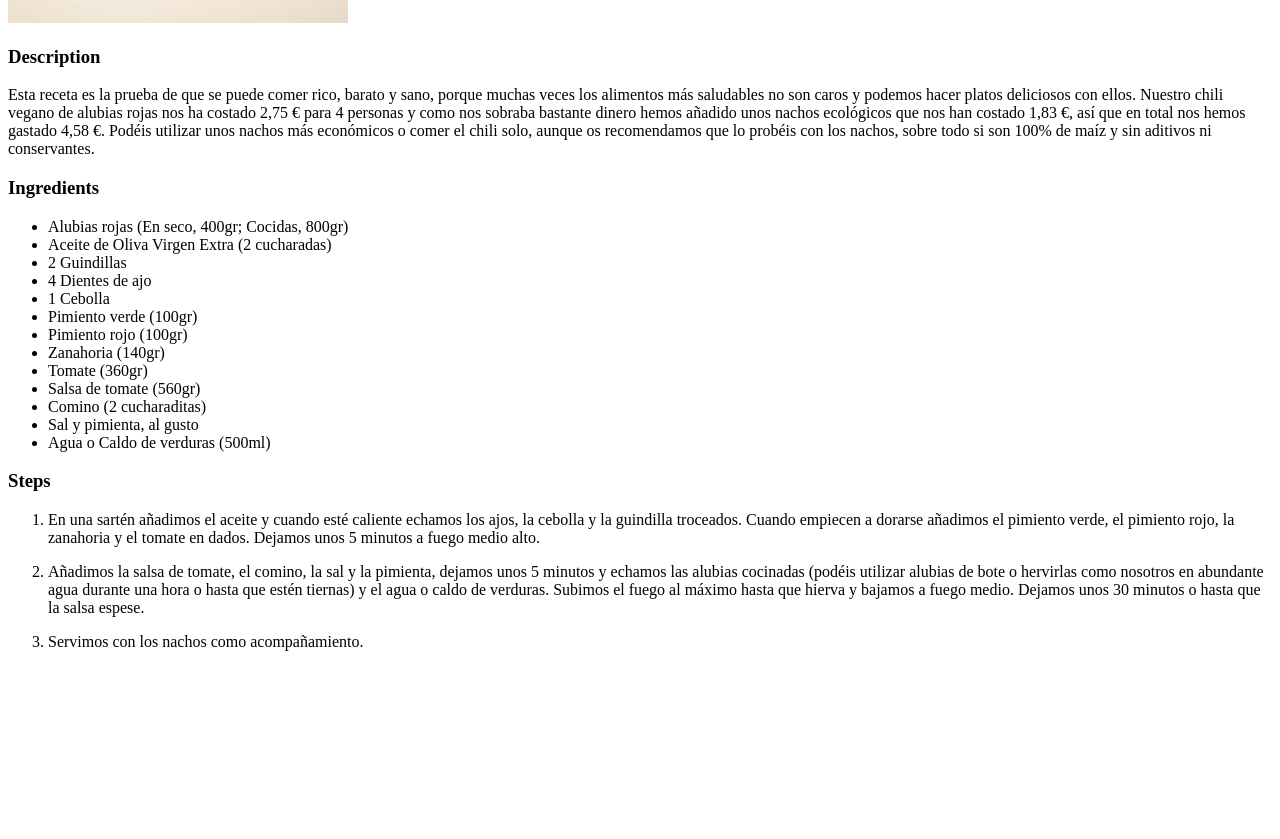
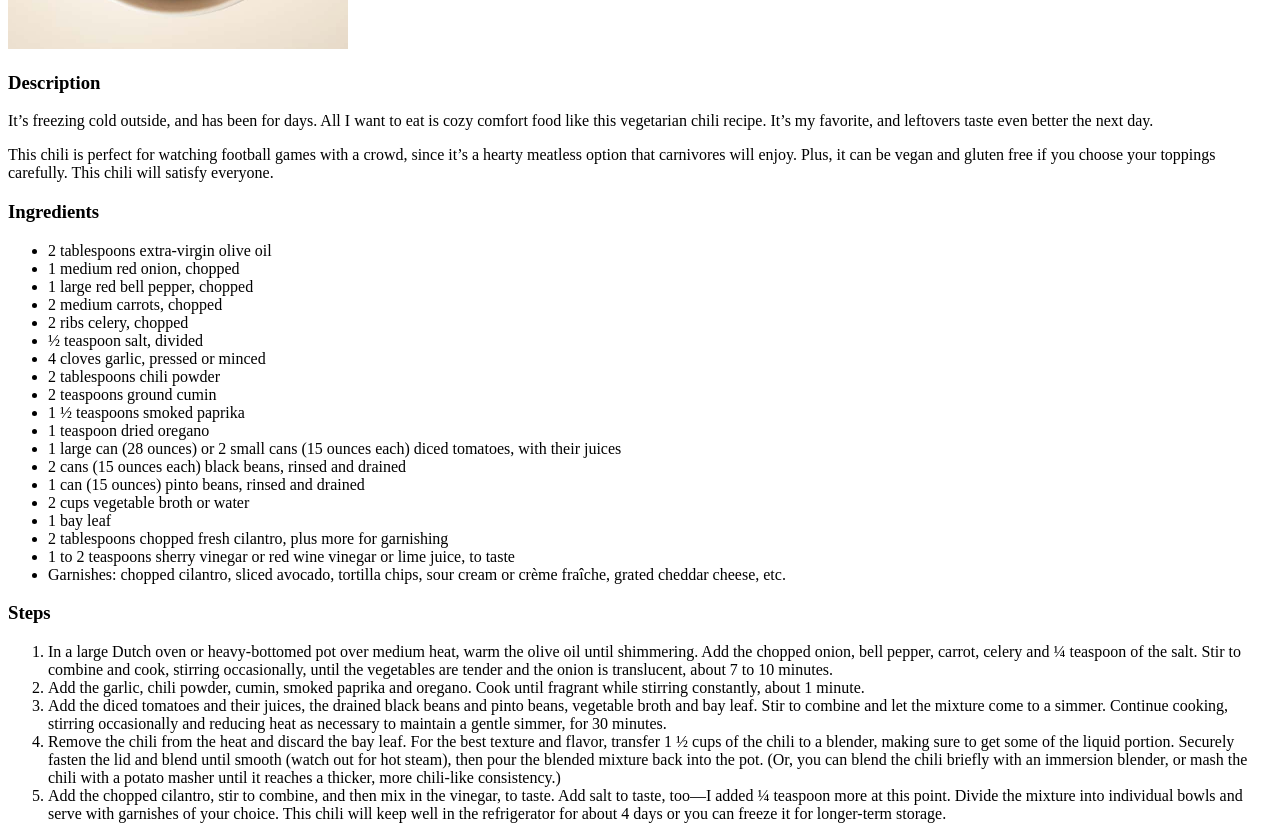
Before and after one commit to CobaltHeron/odin-recipes, a plain HTML site: page recipes/chili.html in a window 1280 px wide. Shown: the part 567-1406 px from the top of the page. Before the commit the page ends 1234 px from the top, so only its background shows below. Drawn offline with Linux system fonts and the light colour scheme.

Commit message:
Edit to remove innecesary elements in all .html recipes; edit Chili language from ESP to ENG

```diff
--- a/recipes/chili.html
+++ b/recipes/chili.html
@@ -7,35 +7,45 @@
     <link rel="stylesheet" href="../style.css">
 </head>
 <body>
+    <a href="../index.html">Home</a>
     <h1>Chili Recipe</h1>
     <img src="../images/chili.jpg" alt="A bowl with Chili, next to some Nachos and a lemon slice" width="340" height="510">
     <h3>Description</h3>
-    <p>Esta receta es la prueba de que se puede comer rico, barato y sano, porque muchas veces los alimentos más saludables no son caros y podemos hacer platos deliciosos con ellos. Nuestro chili vegano de alubias rojas nos ha costado 2,75 € para 4 personas y como nos sobraba bastante dinero hemos añadido unos nachos ecológicos que nos han costado 1,83 €, así que en total nos hemos gastado 4,58 €. Podéis utilizar unos nachos más económicos o comer el chili solo, aunque os recomendamos que lo probéis con los nachos, sobre todo si son 100% de maíz y sin aditivos ni conservantes.</p>
-    <p><h3>Ingredients</h3></p>
-    <p>
+    <p>It’s freezing cold outside, and has been for days. All I want to eat is cozy comfort food like this vegetarian chili recipe. It’s my favorite, and leftovers taste even better the next day.</p>
+    <p>This chili is perfect for watching football games with a crowd, since it’s a hearty meatless option that carnivores will enjoy. Plus, it can be vegan and gluten free if you choose your toppings carefully. This chili will satisfy everyone.</p>
+    <div>
+        <h3>Ingredients</h3>
         <ul>
-            <li>Alubias rojas (En seco, 400gr; Cocidas, 800gr)</li>
-            <li>Aceite de Oliva Virgen Extra (2 cucharadas)</li>
-            <li>2 Guindillas</li>
-            <li>4 Dientes de ajo</li>
-            <li>1 Cebolla</li>
-            <li>Pimiento verde (100gr)</li>
-            <li>Pimiento rojo (100gr)</li>
-            <li>Zanahoria (140gr)</li>
-            <li>Tomate (360gr)</li>
-            <li>Salsa de tomate (560gr)</li>
-            <li>Comino (2 cucharaditas)</li>
-            <li>Sal y pimienta, al gusto</li>
-            <li>Agua o Caldo de verduras (500ml)</li>
+            <li>2 tablespoons extra-virgin olive oil</li>
+            <li>1 medium red onion, chopped</li>
+            <li>1 large red bell pepper, chopped</li>
+            <li>2 medium carrots, chopped</li>
+            <li>2 ribs celery, chopped</li>
+            <li>½ teaspoon salt, divided</li>
+            <li>4 cloves garlic, pressed or minced</li>
+            <li>2 tablespoons chili powder</li>
+            <li>2 teaspoons ground cumin</li>
+            <li>1 ½ teaspoons smoked paprika</li>
+            <li>1 teaspoon dried oregano</li>
+            <li>1 large can (28 ounces) or 2 small cans (15 ounces each) diced tomatoes, with their juices</li>
+            <li>2 cans (15 ounces each) black beans, rinsed and drained</li>
+            <li>1 can (15 ounces) pinto beans, rinsed and drained</li>
+            <li>2 cups vegetable broth or water</li>
+            <li>1 bay leaf</li>
+            <li>2 tablespoons chopped fresh cilantro, plus more for garnishing</li>
+            <li>1 to 2 teaspoons sherry vinegar or red wine vinegar or lime juice, to taste</li>
+            <li>Garnishes: chopped cilantro, sliced avocado, tortilla chips, sour cream or crème fraîche, grated cheddar cheese, etc.</li>
         </ul>
-    </p>
-    <p><h3>Steps</h3></p>
-    <p>
+    </div>
+    <div>
+        <h3>Steps</h3>
         <ol>
-            <p><li>En una sartén añadimos el aceite y cuando esté caliente echamos los ajos, la cebolla y la guindilla troceados. Cuando empiecen a dorarse añadimos el pimiento verde, el pimiento rojo, la zanahoria y el tomate en dados. Dejamos unos 5 minutos a fuego medio alto.</li></p>
-            <p><li>Añadimos la salsa de tomate, el comino, la sal y la pimienta, dejamos unos 5 minutos y echamos las alubias cocinadas (podéis utilizar alubias de bote o hervirlas como nosotros en abundante agua durante una hora o hasta que estén tiernas) y el agua o caldo de verduras. Subimos el fuego al máximo hasta que hierva y bajamos a fuego medio. Dejamos unos 30 minutos o hasta que la salsa espese.</li></p>
-            <p><li>Servimos con los nachos como acompañamiento.</li></p>
+            <li>In a large Dutch oven or heavy-bottomed pot over medium heat, warm the olive oil until shimmering. Add the chopped onion, bell pepper, carrot, celery and ¼ teaspoon of the salt. Stir to combine and cook, stirring occasionally, until the vegetables are tender and the onion is translucent, about 7 to 10 minutes.</li>
+            <li>Add the garlic, chili powder, cumin, smoked paprika and oregano. Cook until fragrant while stirring constantly, about 1 minute.</li>
+            <li>Add the diced tomatoes and their juices, the drained black beans and pinto beans, vegetable broth and bay leaf. Stir to combine and let the mixture come to a simmer. Continue cooking, stirring occasionally and reducing heat as necessary to maintain a gentle simmer, for 30 minutes.</li>
+            <li>Remove the chili from the heat and discard the bay leaf. For the best texture and flavor, transfer 1 ½ cups of the chili to a blender, making sure to get some of the liquid portion. Securely fasten the lid and blend until smooth (watch out for hot steam), then pour the blended mixture back into the pot. (Or, you can blend the chili briefly with an immersion blender, or mash the chili with a potato masher until it reaches a thicker, more chili-like consistency.)</li>
+            <li>Add the chopped cilantro, stir to combine, and then mix in the vinegar, to taste. Add salt to taste, too—I added ¼ teaspoon more at this point. Divide the mixture into individual bowls and serve with garnishes of your choice. This chili will keep well in the refrigerator for about 4 days or you can freeze it for longer-term storage.</li>
         </ol>
-    </p>
+    </div>
 </body>
 </html>
```
Also changed, not shown: recipes/icecream.html (+9 -8 lines), recipes/sushi.html (+15 -14 lines).
